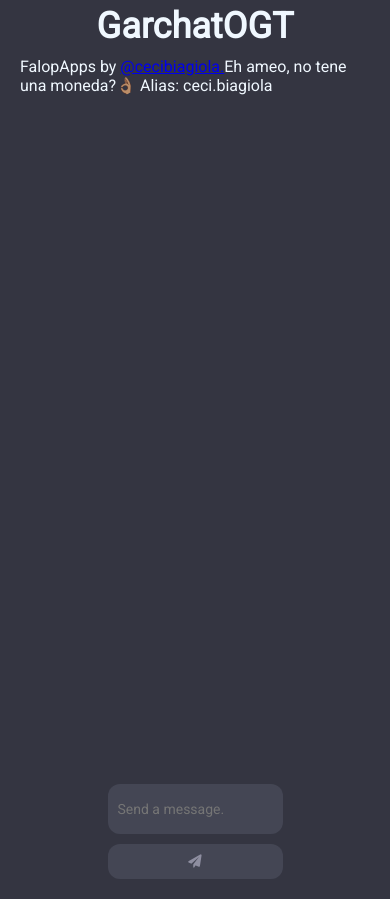
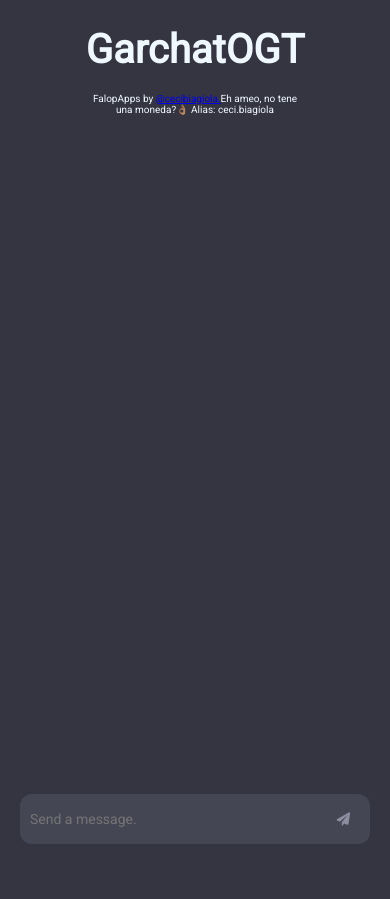
Before and after one commit to cecibiagiola/garchatogt, a plain HTML site: page index.html in a window 390 px wide. After the commit the page ends 864 px from the top, so only its background shows below. Drawn offline with Linux system fonts and the light colour scheme.

Commit message:
responsive active

```diff
--- a/index.html
+++ b/index.html
@@ -3,6 +3,7 @@
   <head>
     <meta charset="UTF-8">
     <title>Garchat OGT</title>
+    <meta name="viewport" content="width=device-width, initial-scale=1.0">
     <link rel="preconnect" href="https://fonts.googleapis.com">
     <link rel="preconnect" href="https://fonts.gstatic.com" crossorigin>
     <link href="https://fonts.googleapis.com/css2?family=Roboto&display=swap" rel="stylesheet">
--- a/styles.css
+++ b/styles.css
@@ -6,7 +6,6 @@
 }
 
 body {
-
   background-color: #343541;
 }
 
@@ -19,11 +18,9 @@ i:hover{
 
 .chat-container {
   width: 100%;
-  margin:  auto;
+  margin: auto;
   height: 100vh;
   background-color: #343541;
-
-
 }
 
 .chat-header {
@@ -34,11 +31,12 @@ i:hover{
   justify-content: center;
   padding: 10px 20px;
   color: aliceblue;
-  margin-top: 10px;
+  margin-top: 20px;
 }
 
 .chat-header p{
   margin-top: 10px;
+  font-size: 20px;
 }
 
 
@@ -52,13 +50,13 @@ i:hover{
   height: calc(100vh - 160px);
   overflow-y:hidden;
   scroll-behavior: smooth;
-  padding: 10px 20px;
 }
 
 .avatar {
   display: flex;
   align-items: flex-end;
   margin-right: 10px;
+  padding-left: 20px;
 }
 
 .avatar img {
@@ -72,6 +70,7 @@ i:hover{
   display: flex;
   flex-direction: row;
   align-items: center;
+  justify-content: flex-start;
 }
 
 .message-content {
@@ -80,21 +79,14 @@ i:hover{
   color: azure;
 }
 
-.user-message{
+.user-message, .bot-message{
   background-color: #444654;
 }
-
-.bot-message{
-  background-color: #444654;
-}
-
-
 
 .message-content p {
   font-size: 14px;
   line-height: 1.5;
   margin-bottom: 5px;
-
 }
 
 .chat-input {
@@ -133,13 +125,21 @@ outline: none;
 
 /* ------------------ RESPONSIVE ---------------  */
 
-@media (max-width: 600px) {
-  .chat-input form {
-    flex-direction: column; /* Colocamos los elementos del formulario en columnas */
+@media (max-width: 600px){
+
+  .chat-header h1 {
+    font-size: 40px;
+    margin-top: 20px;
   }
-  .chat-input input[type="text"],
-  .chat-input button[type="submit"] {
-    border-radius: 0.75rem; /* Igualamos el radio de los bordes en dispositivos móviles */
-    margin-bottom: 10px; /* Agregamos espacio entre los elementos en dispositivos móviles */
+
+  .chat-header p{
+    width: 60%;
+    margin-top: 20px;
+    font-size: 10px;
+    text-align: center;
+  }
+
+  .chat-input form{
+    width: 100%;
   }
 }
```
